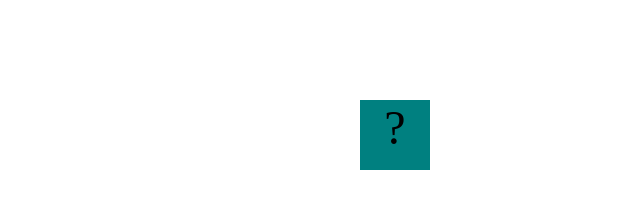
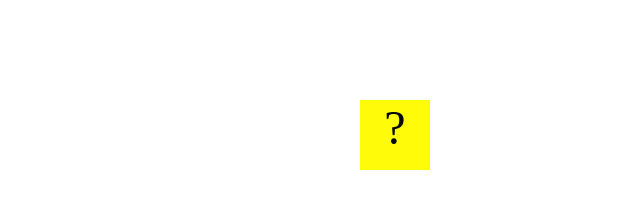
Before and after one commit to GDMorris2008/GDMorris2008.github.io, a plain HTML site: page fsd-projects/bouncing-box/index.html in a window 1280 px wide. Shown: the whole page, without its empty margins (640-1280 px from the left). Drawn offline with Linux system fonts and the light colour scheme.

Commit message:
completed bouncing box project

```diff
--- a/fsd-projects/bouncing-box/index.html
+++ b/fsd-projects/bouncing-box/index.html
@@ -8,7 +8,7 @@
       .box {
         width: 70px;
         height: 70px;
-        background-color: teal;
+        background-color: rgb(255, 251, 9);
         font-size: 300%;
         text-align: center;
         user-select: none;
```
